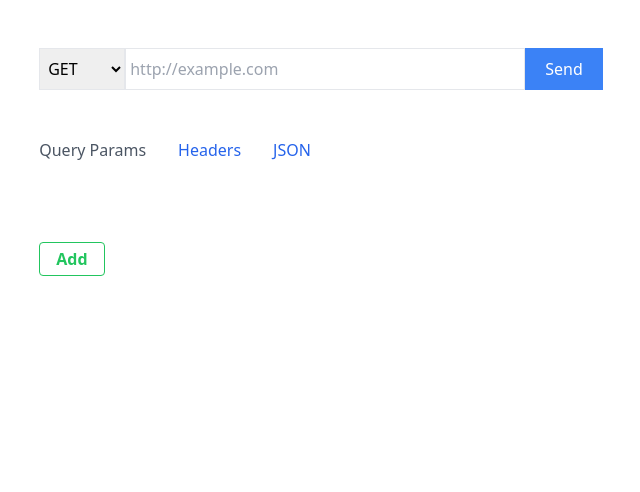
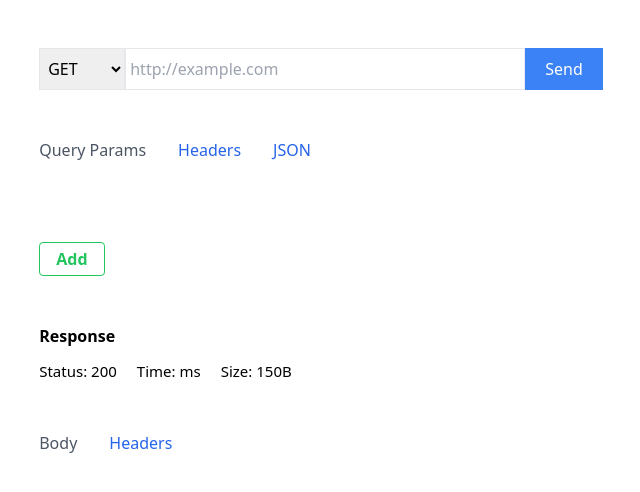
Before and after one commit to GigiDev7/Postman, a React (Create React App) app: page / in a window 1280 px wide. Shown: the top 492 px of the page, without its empty margins (319-959 px from the left). Built offline with nearby package versions, Linux system fonts and the light colour scheme.

Commit message:
FEAT: added results basic component

```diff
--- a/src/components/Parameters.js
+++ b/src/components/Parameters.js
@@ -1,4 +1,4 @@
-import React, { useRef, useState } from "react";
+import React, { useRef } from "react";
 
 const Parameters = ({
   url,
--- /dev/null
+++ b/src/components/Results.js
@@ -0,0 +1,56 @@
+import React, { useState } from "react";
+
+const Results = () => {
+  const [activeParam, setActiveParam] = useState("Body");
+
+  const activeClass = "text-gray-600";
+  const inactiveClass = "text-blue-600";
+
+  const onActiveParamChange = (val) => {
+    setActiveParam(val);
+  };
+
+  return (
+    <div className="mt-12">
+      <h3 className="font-semibold">Response</h3>
+      <div className="flex gap-5 mt-3 text-[15px]">
+        <div>
+          Status: <span>200</span>
+        </div>
+        <div>
+          Time: <span>ms</span>
+        </div>
+        <div>
+          Size: <span>150B</span>
+        </div>
+      </div>
+
+      <div className="mt-12 mb-12">
+        <ul className="flex gap-8">
+          <li role="presentation">
+            <button
+              onClick={() => onActiveParamChange("Body")}
+              className={activeParam === "Body" ? activeClass : inactiveClass}
+              type="button"
+            >
+              Body
+            </button>
+          </li>
+          <li role="presentation">
+            <button
+              onClick={() => onActiveParamChange("Headers")}
+              className={
+                activeParam === "Headers" ? activeClass : inactiveClass
+              }
+              type="button"
+            >
+              Headers
+            </button>
+          </li>
+        </ul>
+      </div>
+    </div>
+  );
+};
+
+export default Results;
--- a/src/pages/Home.js
+++ b/src/pages/Home.js
@@ -2,6 +2,7 @@ import React, { useState } from "react";
 import { v4 as uuidv4 } from "uuid";
 import Parameters from "../components/Parameters";
 import axios from "axios";
+import Results from "../components/Results";
 
 const Home = () => {
   const [params, setParams] = useState([]);
@@ -9,6 +10,8 @@ const Home = () => {
   const [activeParam, setActiveParam] = useState("Query Params");
   const [url, setUrl] = useState("");
   const [method, setMethod] = useState("GET");
+
+  const [result, setResult] = useState(null);
 
   const activeClass = "text-gray-600";
   const inactiveClass = "text-blue-600";
@@ -156,6 +159,8 @@ const Home = () => {
           Add
         </button>
       </form>
+
+      <Results />
     </div>
   );
 };
```
